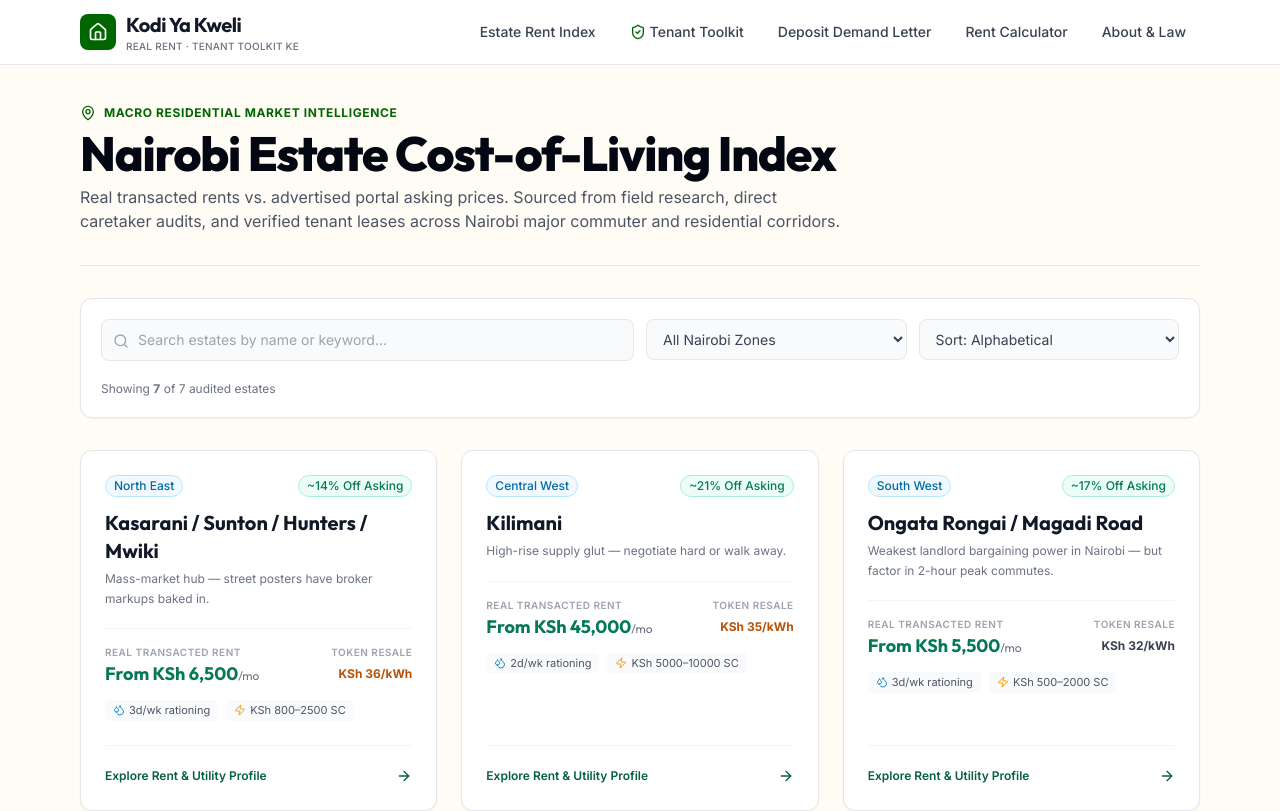
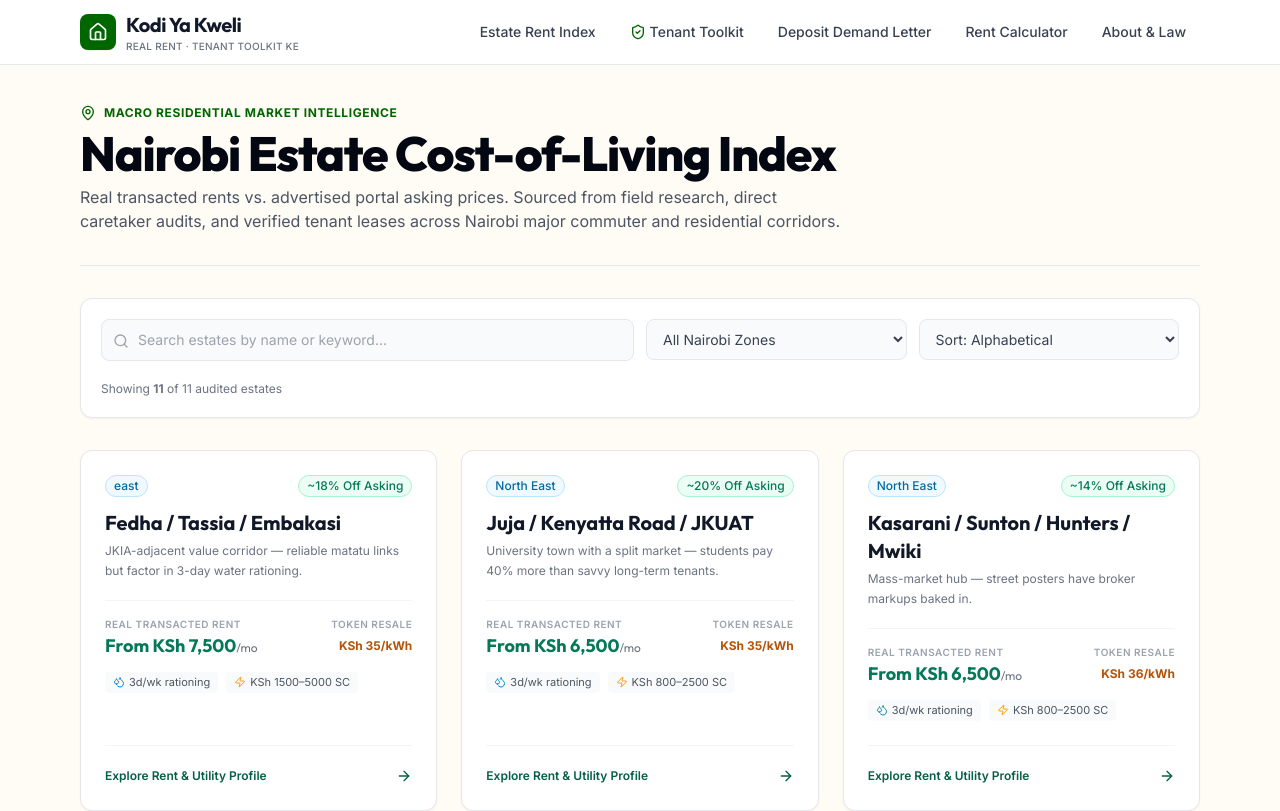
Before and after one commit to IanOchiengAI/kodi-ya-kweli, a Next.js app: page /estates in a window 1280 px wide. Shown: the top 811 px of the page. Built offline with nearby package versions, Linux system fonts and the light colour scheme.

Commit message:
feat: add 4 new estates (Juja, Waiyaki Way, Fedha/Tassia, Lower Kabete) — 11 estates total

```diff
--- a/src/components/estates/EstateFilter.tsx
+++ b/src/components/estates/EstateFilter.tsx
@@ -63,13 +63,14 @@ export const EstateFilter: React.FC<{ estates: Estate[] }> = ({ estates }) => {
               className='w-full py-2.5 px-3 text-sm bg-gray-50 border border-gray-200 rounded-lg focus:outline-none focus:ring-2 focus:ring-emerald-500 text-gray-700'
             >
               <option value='all'>All Nairobi Zones</option>
-              <option value='central-west'>Central West (Kilimani)</option>
+              <option value='central-west'>Central West (Kilimani / Waiyaki Way)</option>
               <option value='central'>Central (Westlands)</option>
               <option value='north'>North (Roysambu)</option>
-              <option value='north-west'>North West (Ruaka)</option>
+              <option value='north-west'>North West (Ruaka / Lower Kabete)</option>
               <option value='south-west'>South West (Rongai)</option>
-              <option value='north-east'>North East (Kasarani)</option>
+              <option value='north-east'>North East (Kasarani / Juja)</option>
               <option value='south'>South (South B / C)</option>
+              <option value='east'>East (Fedha / Embakasi)</option>
             </select>
           </div>
 
--- a/src/data/estates.ts
+++ b/src/data/estates.ts
@@ -74,7 +74,7 @@ export const ESTATES: Estate[] = [
       brtOrRailAvailable: false,
     },
     groundRealityNote:
-      'Offering to pay via direct bank standing order signals a reliable tenant and dramatically improves your negotiating position. Always ask: \"Is this the best price for a direct monthly bank transfer?\" Expatriate corporate demand has softened since 2024.',
+      'Offering to pay via direct bank standing order signals a reliable tenant and dramatically improves your negotiating position. Always ask: "Is this the best price for a direct monthly bank transfer?" Expatriate corporate demand has softened since 2024.',
     updatedAt: '2026-09',
   },
   {
@@ -273,6 +273,164 @@ export const ESTATES: Estate[] = [
       'Before signing, ask neighbours about weekly water availability and whether the building has adequate rooftop and ground storage tanks to buffer during rationing days.',
     updatedAt: '2026-09',
   },
+  {
+    slug: 'juja',
+    name: 'Juja / Kenyatta Road / JKUAT',
+    zone: 'north-east',
+    tier: 'budget',
+    tagline: 'University town with a split market — students pay 40% more than savvy long-term tenants.',
+    profileSummary:
+      'Juja straddles two very different rental markets: a dense student cluster around JKUAT and Juja town centre with bedsitters at KSh 3,000–10,000, and a growing middle-income corridor along Kenyatta Road with gated 1BR–2BR apartments targeting Nairobi commuters. The 30 km Thika Superhighway journey is fast off-peak but brutal during morning rush. New constructions with borehole backup are rising fast along Juja Farm Road and Sukari Estate.',
+    askingRent: {
+      bedsitter: { min: 8000, max: 14000 },
+      oneBR: { min: 16000, max: 28000 },
+      twoBR: { min: 28000, max: 45000 },
+    },
+    transactedRent: {
+      bedsitter: { min: 6500, max: 11000 },
+      oneBR: { min: 13000, max: 22000 },
+      twoBR: { min: 23000, max: 36000 },
+    },
+    utilities: {
+      kplcRetailRateKSh: 28,
+      landlordResaleRateKSh: 35,
+      waterRationingDaysPerWeek: 3,
+      boreholeWater: true,
+      serviceChargeRange: { min: 800, max: 2500 },
+    },
+    deposit: {
+      monthsRentRequired: 1,
+      waterDepositKSh: { min: 1500, max: 3000 },
+      electricityDepositKSh: { min: 1500, max: 3000 },
+      keyDepositKSh: 500,
+    },
+    commute: {
+      matatuToCBD_peak: { min: 80, max: 150 },
+      matatuToCBD_offpeak: { min: 50, max: 90 },
+      brtOrRailAvailable: false,
+    },
+    groundRealityNote:
+      'Avoid letting landlords quote you "student rate" prices — if you are a working professional, present as a long-term tenant and negotiate 15–20% below asking. Always factor in KSh 8,000–15,000/month in Thika Road matatu fare before deciding on Juja vs a slightly pricier Kasarani or Roysambu unit. Morning rush Juja–CBD can exceed 2.5 hours.',
+    updatedAt: '2026-09',
+  },
+  {
+    slug: 'waiyaki-way',
+    name: 'Waiyaki Way / Westlands Corridor',
+    zone: 'central-west',
+    tier: 'mid-range',
+    tagline: 'Westlands adjacent pricing at a 15% discount — watch the service charge small print.',
+    profileSummary:
+      'The Waiyaki Way corridor from Westlands through Mountain View, Kangemi, and towards Kikuyu has emerged as a significant mid-range rental zone. It offers proximity to the Westlands business hub and GTC at 10–20% lower rents than prime Westlands, attracting young professionals priced out of Kilimani. Many complexes here have modern amenities but bury significant costs in service charges (KSh 5,000–12,000/month) that are not disclosed upfront.',
+    askingRent: {
+      oneBR: { min: 45000, max: 75000 },
+      twoBR: { min: 75000, max: 120000 },
+    },
+    transactedRent: {
+      oneBR: { min: 38000, max: 62000 },
+      twoBR: { min: 62000, max: 100000 },
+    },
+    utilities: {
+      kplcRetailRateKSh: 28,
+      landlordResaleRateKSh: 33,
+      waterRationingDaysPerWeek: 2,
+      boreholeWater: false,
+      serviceChargeRange: { min: 5000, max: 12000 },
+    },
+    deposit: {
+      monthsRentRequired: 2,
+      waterDepositKSh: { min: 3000, max: 5000 },
+      electricityDepositKSh: { min: 3000, max: 5000 },
+      keyDepositKSh: 1000,
+    },
+    commute: {
+      matatuToCBD_peak: { min: 50, max: 90 },
+      matatuToCBD_offpeak: { min: 30, max: 55 },
+      brtOrRailAvailable: false,
+    },
+    groundRealityNote:
+      'Always ask for the total monthly cost inclusive of service charge — many landlords quote rent exclusive of a KSh 8,000–12,000 service charge, making actual out-of-pocket costs equivalent to mid-Westlands. Negotiate the rent itself down 12% from asking, and push to cap the service charge in writing. Waiyaki Way traffic is severe westbound during evening rush — test your commute direction before signing.',
+    updatedAt: '2026-09',
+  },
+  {
+    slug: 'fedha-tassia',
+    name: 'Fedha / Tassia / Embakasi',
+    zone: 'east',
+    tier: 'mid-range',
+    tagline: 'JKIA-adjacent value corridor — reliable matatu links but factor in 3-day water rationing.',
+    profileSummary:
+      "Fedha Estate and Tassia in Embakasi form one of Nairobi's most consistent mid-range rental belts, located 12–14 km from the CBD. They attract airport staff, EPZ workers, and civil servants. The original Fedha Phase 1 and Phase 2 gated blocks offer quieter environments, while newer mid-rises (Fedha Park, 90 Degrees, Iman Heights) include elevators and backup generators. Matatu routes 33 and 34 provide reliable CBD connectivity.",
+    askingRent: {
+      bedsitter: { min: 9000, max: 16000 },
+      oneBR: { min: 16000, max: 28000 },
+      twoBR: { min: 30000, max: 55000 },
+    },
+    transactedRent: {
+      bedsitter: { min: 7500, max: 13000 },
+      oneBR: { min: 13000, max: 23000 },
+      twoBR: { min: 25000, max: 45000 },
+    },
+    utilities: {
+      kplcRetailRateKSh: 28,
+      landlordResaleRateKSh: 35,
+      waterRationingDaysPerWeek: 3,
+      boreholeWater: true,
+      serviceChargeRange: { min: 1500, max: 5000 },
+    },
+    deposit: {
+      monthsRentRequired: 1,
+      waterDepositKSh: { min: 2000, max: 4000 },
+      electricityDepositKSh: { min: 2000, max: 4000 },
+      keyDepositKSh: 500,
+    },
+    commute: {
+      matatuToCBD_peak: { min: 50, max: 90 },
+      matatuToCBD_offpeak: { min: 30, max: 55 },
+      brtOrRailAvailable: false,
+    },
+    groundRealityNote:
+      'Fedha has two distinct submarkets: the quieter gated Phases 1 and 2, and the busier Church Road / Tassia strip. For the gated phases, deal directly with the management company — brokers add KSh 2,000–4,000. For newer mid-rises, compare total monthly cost (rent + service charge + token rates) across buildings before signing.',
+    updatedAt: '2026-09',
+  },
+  {
+    slug: 'lower-kabete',
+    name: 'Lower Kabete / Loresho',
+    zone: 'north-west',
+    tier: 'mid-range',
+    tagline: 'Quiet professional enclave — limited public transit is the hidden cost to budget for.',
+    profileSummary:
+      "Lower Kabete Road and the adjacent Loresho ridge offer a rare combination of serenity, security, and proximity to Westlands — popular with NGO workers, university lecturers, and small families. Supply is tighter than most Nairobi corridors because older houses are not being demolished for high-density development at the same pace as Kilimani or Ruaka. Fewer available units means landlord bargaining power is stronger here than the wider market average.",
+    askingRent: {
+      oneBR: { min: 22000, max: 38000 },
+      twoBR: { min: 40000, max: 70000 },
+      threeBR: { min: 65000, max: 110000 },
+    },
+    transactedRent: {
+      oneBR: { min: 18000, max: 32000 },
+      twoBR: { min: 33000, max: 58000 },
+      threeBR: { min: 55000, max: 90000 },
+    },
+    utilities: {
+      kplcRetailRateKSh: 28,
+      landlordResaleRateKSh: 32,
+      waterRationingDaysPerWeek: 2,
+      boreholeWater: false,
+      serviceChargeRange: { min: 3000, max: 8000 },
+    },
+    deposit: {
+      monthsRentRequired: 2,
+      waterDepositKSh: { min: 2500, max: 5000 },
+      electricityDepositKSh: { min: 2500, max: 5000 },
+      keyDepositKSh: 1000,
+    },
+    commute: {
+      matatuToCBD_peak: { min: 60, max: 100 },
+      matatuToCBD_offpeak: { min: 35, max: 60 },
+      brtOrRailAvailable: false,
+    },
+    groundRealityNote:
+      "Lower Kabete's matatu network is sparse — routes 23 and 48 pass but frequency drops sharply past 9 PM. If you depend on public transport, factor in the inconvenience before signing. For those with private vehicles or remote-work flexibility, it offers better value-per-square-metre than comparable Kilimani units at 20–30% lower price. Negotiate a 2-year lease in exchange for a 10% discount — landlords here value long-term, quiet tenants.",
+    updatedAt: '2026-09',
+  },
 ];
 
 export function getEstateBySlug(slug: string): Estate | undefined {
--- a/src/types/index.ts
+++ b/src/types/index.ts
@@ -34,7 +34,7 @@ export type CommuteProfile = {
 export type Estate = {
   slug: string;
   name: string;                    // Display name
-  zone: 'central-west' | 'central' | 'north' | 'north-west' | 'south-west' | 'north-east' | 'south';
+  zone: 'central-west' | 'central' | 'north' | 'north-west' | 'south-west' | 'north-east' | 'south' | 'east' | 'south-east';
   tier: 'budget' | 'mid-range' | 'upper-mid' | 'premium';
   tagline: string;                 // One-line editorial description for cards
   profileSummary: string;          // 2–3 sentence editorial summary for estate page hero
```
Also changed, not shown: 1 other file (tests, documents, lock files or other folders).
